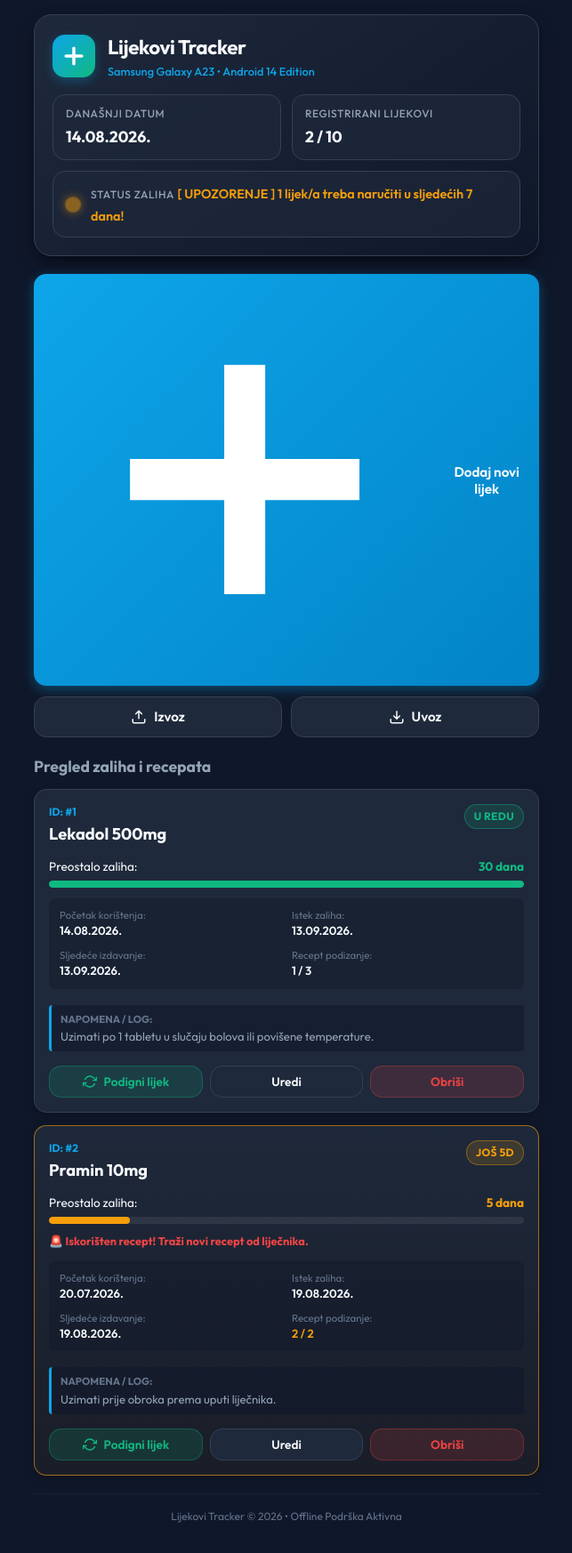
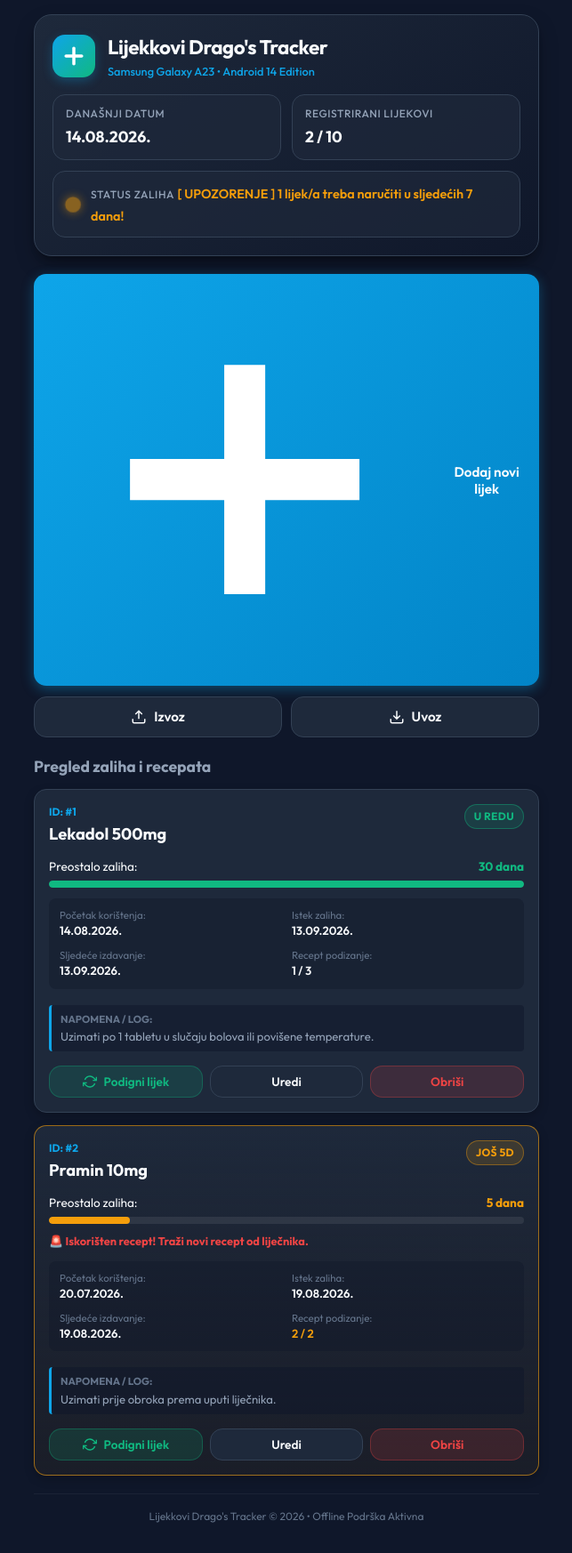
Before and after one commit to DragoGh/Lijekovi, a plain HTML site: page index.html in a window 1280 px wide. Shown: the whole page at 89% size, without its empty margins (318-961 px from the left). Drawn offline with Linux system fonts and the light colour scheme; no server answers.

Commit message:
Add files via upload

```diff
--- a/app.js
+++ b/app.js
@@ -1,4 +1,4 @@
-// Lijekovi Tracker - Core JavaScript Logic
+// Lijekkovi Drago's Tracker - Core JavaScript Logic
 
 const MAX_LIJEKOVA = 10;
 const STORAGE_KEY = 'lijekovi_baza_v1';
--- a/index.html
+++ b/index.html
@@ -3,7 +3,7 @@
 <head>
     <meta charset="UTF-8">
     <meta name="viewport" content="width=device-width, initial-scale=1.0, maximum-scale=1.0, user-scalable=no">
-    <title>Lijekovi Tracker - Praćenje i naručivanje lijekova</title>
+    <title>Lijekkovi Drago's Tracker - Praćenje i naručivanje lijekova</title>
     <meta name="description" content="Mobilna aplikacija za praćenje zaliha lijekova i ponovljivih recepata na mobitelu.">
     <meta name="theme-color" content="#0f172a">
     <meta name="mobile-web-app-capable" content="yes">
@@ -29,7 +29,7 @@
                     </svg>
                 </div>
                 <div>
-                    <h1>Lijekovi Tracker</h1>
+                    <h1>Lijekkovi Drago's Tracker</h1>
                     <p class="subtitle">Samsung Galaxy A23 • Android 14 Edition</p>
                 </div>
             </div>
@@ -105,7 +105,7 @@
 
         <!-- Footer -->
         <footer class="app-footer">
-            <p>Lijekovi Tracker &copy; 2026 • Offline Podrška Aktivna</p>
+            <p>Lijekkovi Drago's Tracker &copy; 2026 • Offline Podrška Aktivna</p>
         </footer>
     </div>
 
```
Also changed, not shown: manifest.json.
